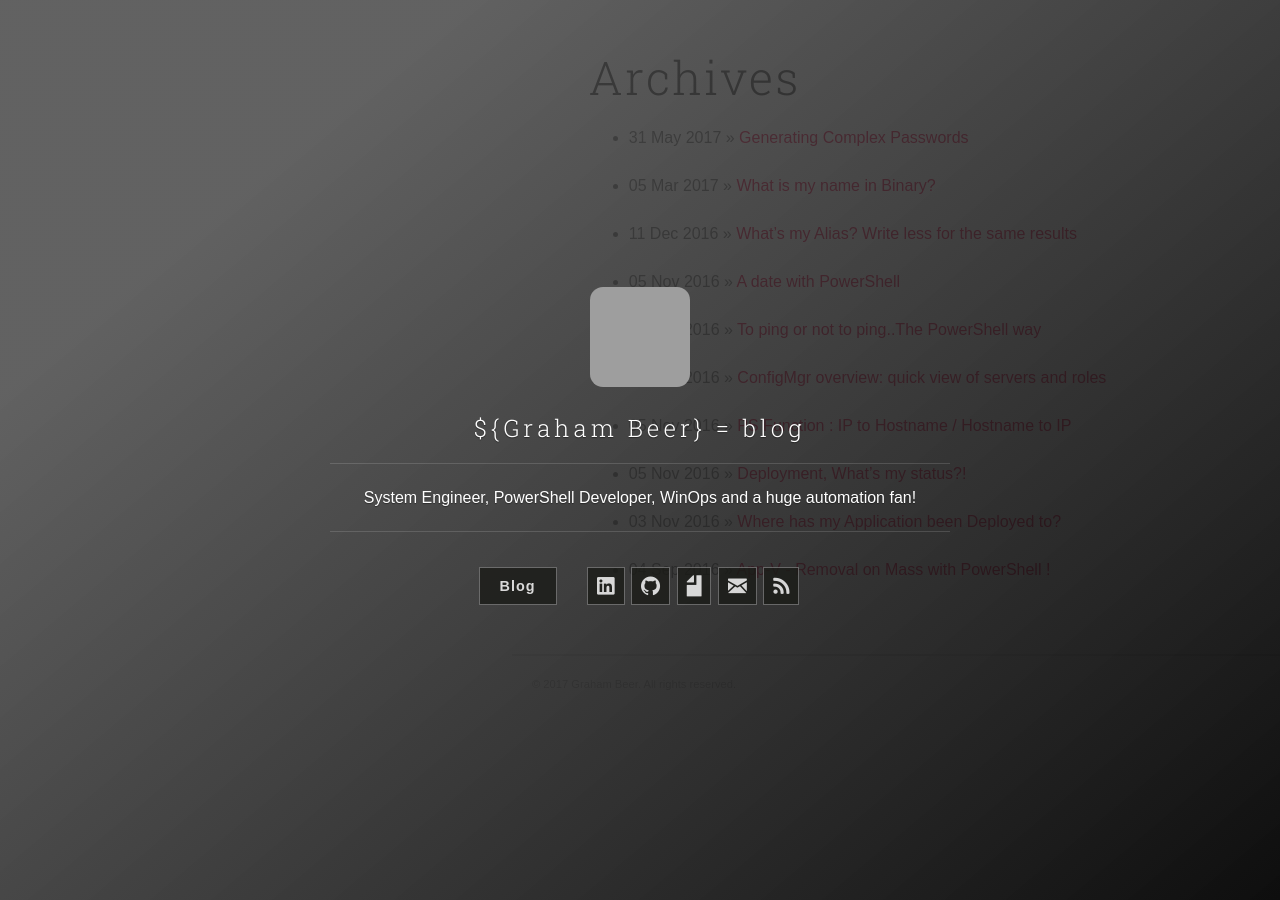
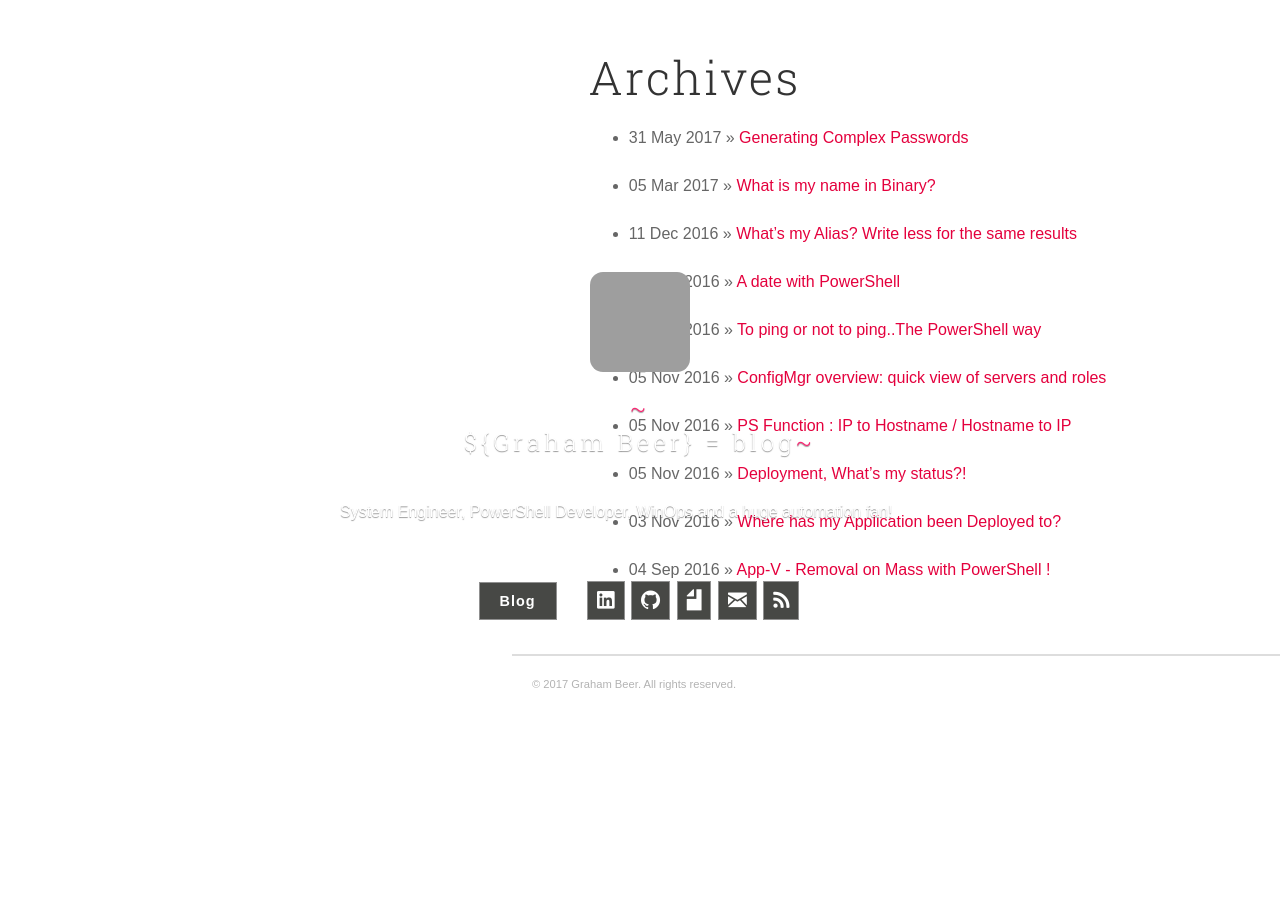
Before and after one commit to Graham-Beer/Graham-Beer.github.io, a Jekyll site: the page built from archives.md, in a window 1280 px wide. Built offline with Jekyll 4.4.1, drawn with Linux system fonts in a browser that asks for light colours; nearby versions of some CDN libraries; grey boxes are pictures that could not be loaded.

Commit message:
Update main.css

```diff
--- a/css/main.css
+++ b/css/main.css
@@ -193,23 +193,22 @@
     color: #e4003d
 }
 
-/*
+
 .panel-cover--overlay
 {
   background: #272822;
   background: url('..images/cover.jpg');
 }
-*/
+
 .panel-cover
 {
-	/*display: block;
+	display: block;
 	position: fixed;
 	z-index: 900;
 	width: 100%;
 	max-width: none;
 	height: 100%;
 	background-size: cover;
-  */
 	/*background: url(../images/dark-triangles.png) top left repeat #666666;*/
 }
 
@@ -219,10 +218,10 @@
 }
 
 .panel-title.panel-cover__title::after
-/* {
+ {
     content: '~ ';
     color: #f92672;
-} */
+}
 
 .panel-cover__description
 {
```
